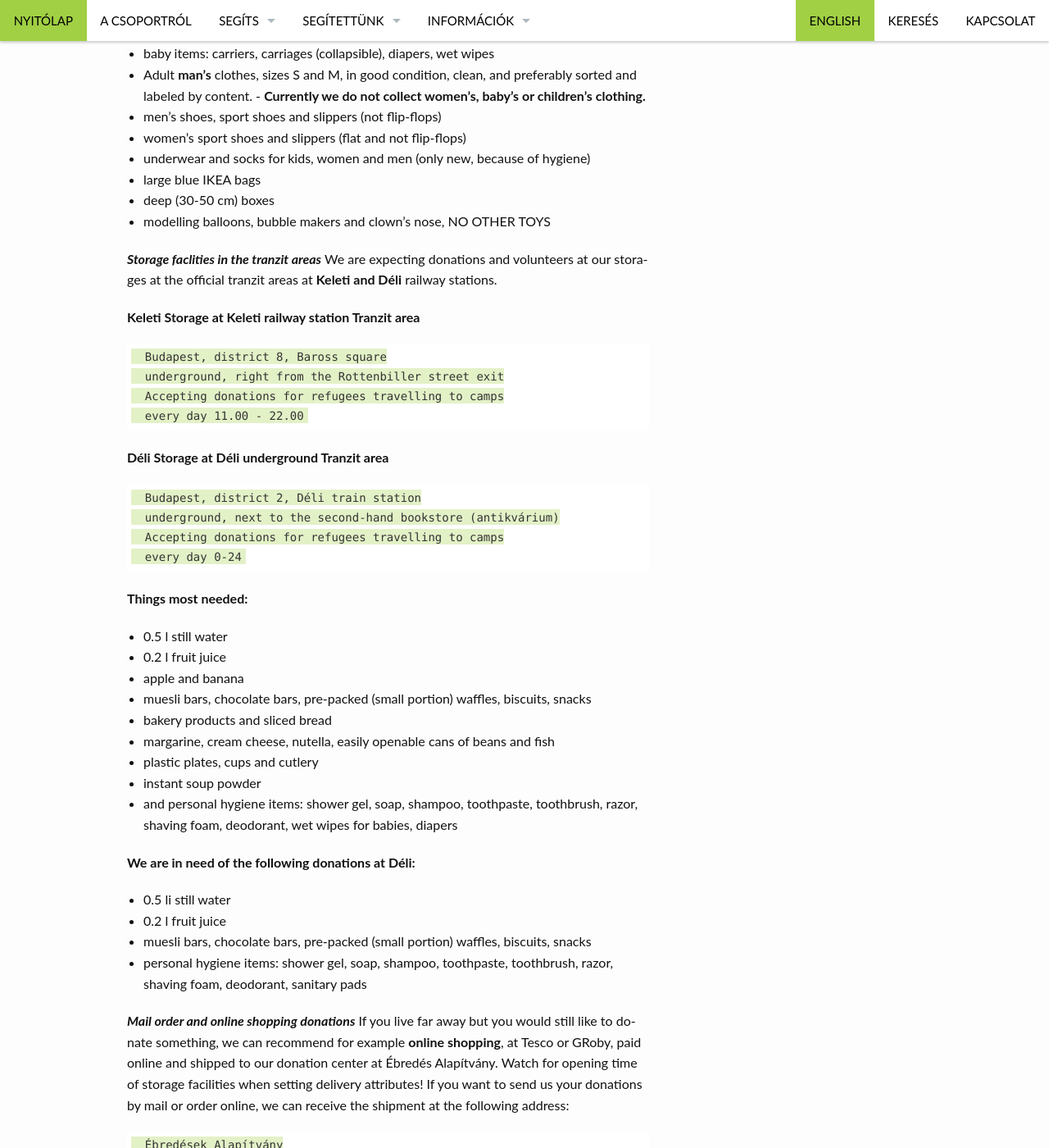
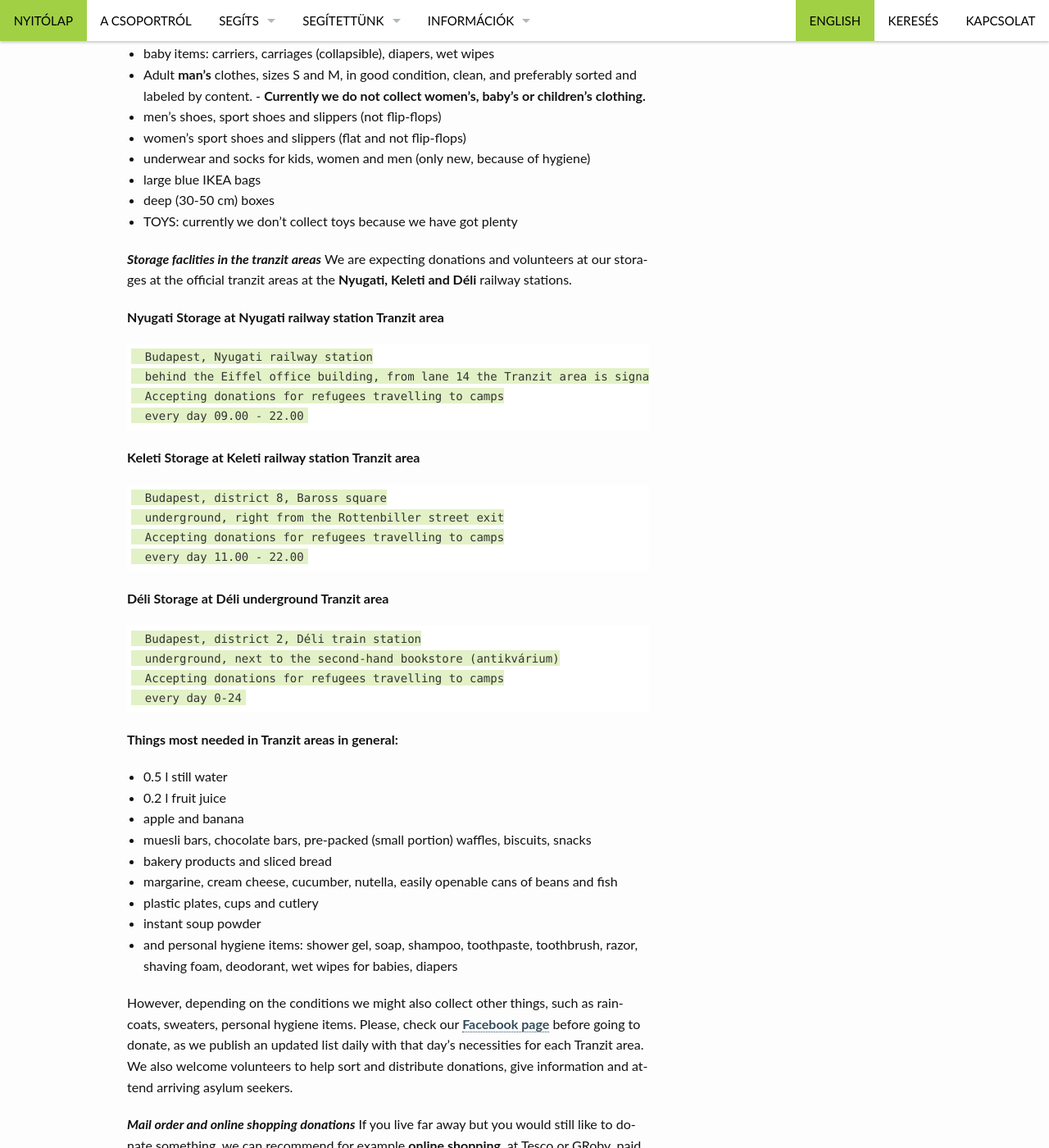
Before and after one commit to migaid/migaid.github.io, a Jekyll site: the page built from menu/english.md, in a window 1280 px wide and 1400 px high, scrolled down 1492 px. Shown: the whole window at 82% size. Built offline with Jekyll 4.4.1, drawn with Linux system fonts in a browser that asks for light colours.

Commit message:
aug 22 update

```diff
--- a/menu/english.md
+++ b/menu/english.md
@@ -47,10 +47,18 @@ Here we accept the following (please note that we cannot accept food or drinks h
 - underwear and socks for kids, women and men (only new, because of hygiene)
 - large blue IKEA bags
 - deep (30-50 cm) boxes
-- modelling balloons, bubble makers and clown's nose, NO OTHER TOYS
+- TOYS: currently we don't collect toys because we have got plenty
 
 ***Storage faclities in the tranzit areas***
-We are expecting donations and volunteers at our storages at the official tranzit areas at **Keleti and Déli** railway stations.
+We are expecting donations and volunteers at our storages at the official tranzit areas at the **Nyugati, Keleti and Déli** railway stations.
+
+**Nyugati Storage at Nyugati railway station Tranzit area**
+
+      Budapest, Nyugati railway station
+      behind the Eiffel office building, from lane 14 the Tranzit area is signaled with boards
+      Accepting donations for refugees travelling to camps
+      every day 09.00 - 22.00
+
 
  **Keleti Storage at Keleti railway station Tranzit area**
 
@@ -68,26 +76,19 @@ We are expecting donations and volunteers at our storages at the official tranzi
 
 <!--<iframe src="https://www.google.com/maps/embed?pb=!1m18!1m12!1m3!1d1347.7420789986747!2d19.081605084579945!3d47.499961616993176!2m3!1f0!2f0!3f0!3m2!1i1024!2i768!4f13.1!3m3!1m2!1s0x4741dc89ed85b587%3A0x6b75c3ede804dc7a!2zQnVkYXBlc3QsIEJhcm9zcyB0w6lyaSBhbHVsasOhcsOz!5e0!3m2!1sen!2shu!4v1439208100610" width="300" height="250" frameborder="0" style="border:0" allowfullscreen></iframe>-->
 
-**Things most needed:**
+**Things most needed in Tranzit areas in general:**
 
 - 0.5 l still water
 - 0.2 l fruit juice
 - apple and banana
 - muesli bars, chocolate bars, pre-packed (small portion) waffles, biscuits, snacks
 - bakery products and sliced bread
-- margarine, cream cheese, nutella, easily openable cans of beans and fish
+- margarine, cream cheese, cucumber, nutella, easily openable cans of beans and fish
 - plastic plates, cups and cutlery
 - instant soup powder
 - and personal hygiene items: shower gel, soap, shampoo, toothpaste, toothbrush, razor, shaving foam, deodorant, wet wipes for babies, diapers
 
-
-
-**We are in need of the following donations at Déli:**
-- 0.5 li still water
-- 0.2 l fruit juice
-- muesli bars, chocolate bars, pre-packed (small portion) waffles, biscuits, snacks
-- personal hygiene items: shower gel, soap, shampoo, toothpaste, toothbrush, razor, shaving foam, deodorant, sanitary pads
-
+However, depending on the conditions we might also collect other things, such as raincoats, sweaters, personal hygiene items. Please, check our [Facebook page](https://www.facebook.com/migrationaidhungary) before going to donate, as we publish an updated list daily with that day’s necessities for each Tranzit area. We also welcome volunteers to help sort and distribute donations, give information and attend arriving asylum seekers.
 
 ***Mail order and online shopping donations***
 If you live far away but you would still like to donate something, we can recommend for example **online shopping**, at Tesco or GRoby, paid online and shipped to our donation center at Ébredés Alapítvány. Watch for opening time of storage facilities when setting delivery attributes!
```
Also changed, not shown: _posts/segits/2015-07-07-adomanyok.md (+1 -2 lines), _posts/segits/2015-07-07-elelmiszer.md (+13 -7 lines), _posts/segits/2015-07-07-onkentesek.md (+1 -1 lines), menu/segits.md (+11 -2 lines).
